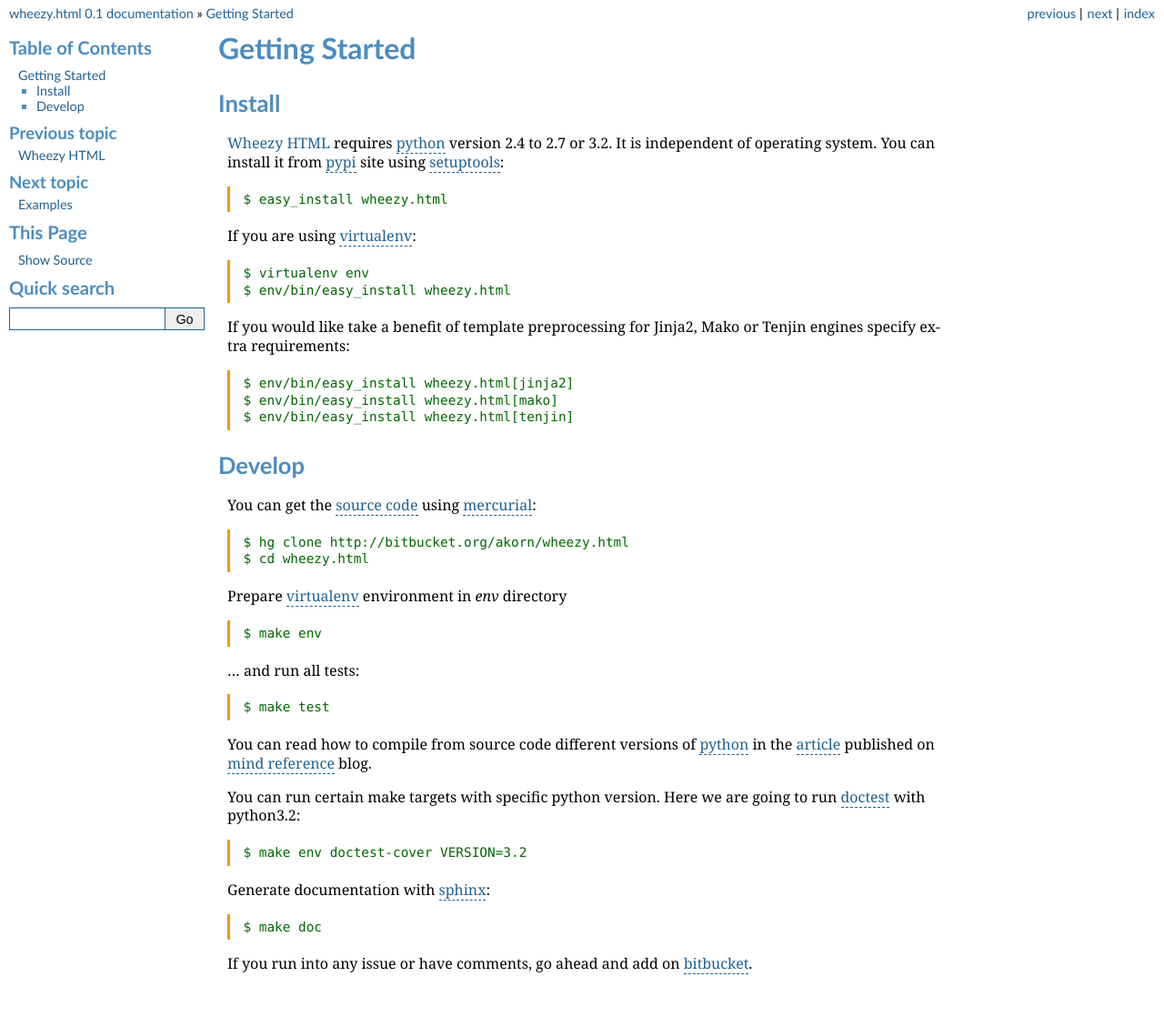
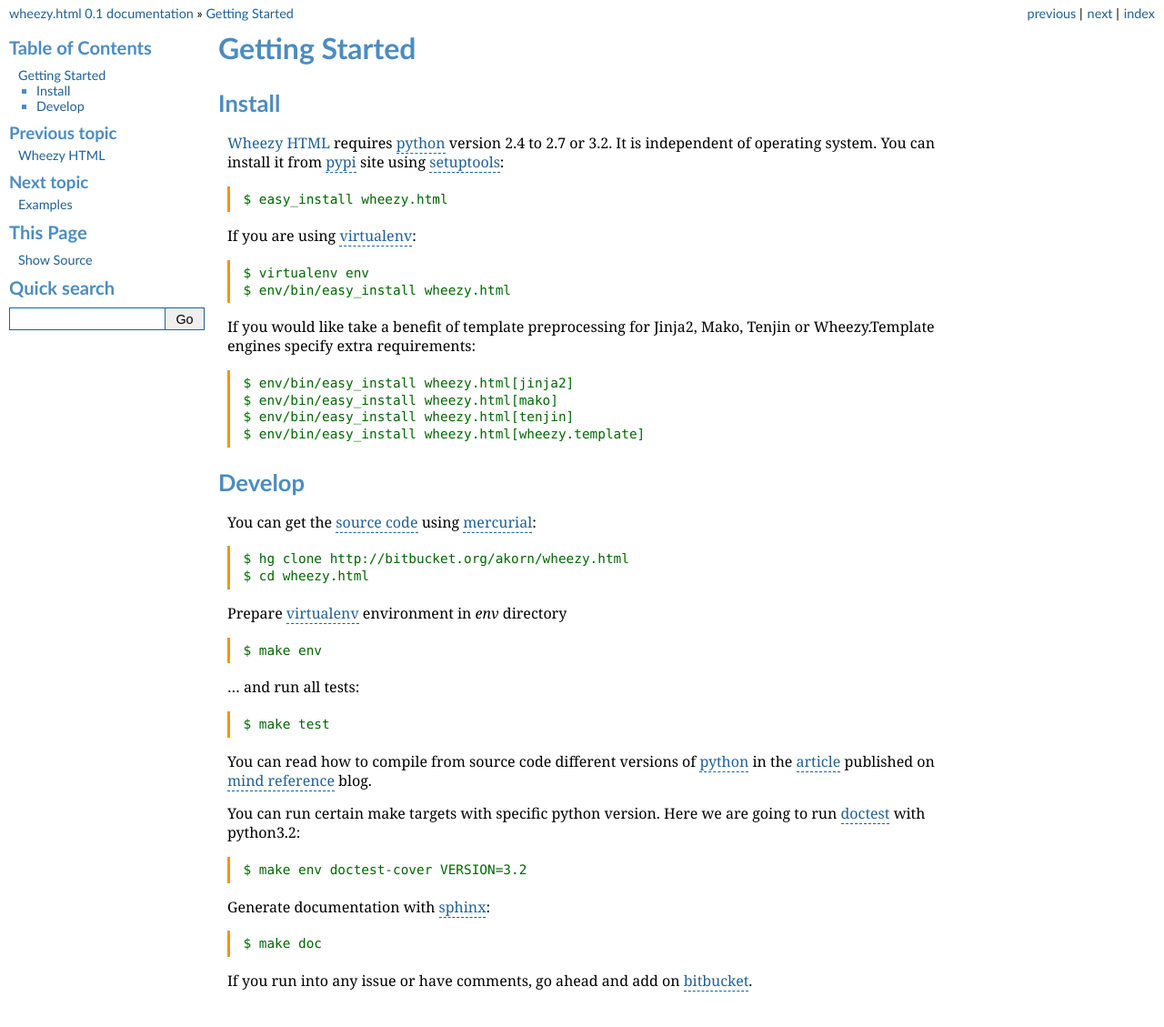
Before and after one commit to akornatskyy/wheezy.html, a Sphinx documentation site: the page built from doc/gettingstarted.rst, in a window 1280 px wide. Shown: the top 1129 px of the page at 91% size. Built offline with Sphinx 7.4.7, drawn with Linux system fonts in a browser that asks for light colours.

Commit message:
Updated documentation with respect to added support for wheezy.template.

```diff
--- a/doc/gettingstarted.rst
+++ b/doc/gettingstarted.rst
@@ -17,11 +17,12 @@
     $ env/bin/easy_install wheezy.html
 
 If you would like take a benefit of template preprocessing for
-Jinja2, Mako or Tenjin engines specify extra requirements::
+Jinja2, Mako, Tenjin or Wheezy.Template engines specify extra requirements::
 
     $ env/bin/easy_install wheezy.html[jinja2]
     $ env/bin/easy_install wheezy.html[mako]
     $ env/bin/easy_install wheezy.html[tenjin]
+    $ env/bin/easy_install wheezy.html[wheezy.template]
 
 Develop
 -------
--- a/doc/index.rst
+++ b/doc/index.rst
@@ -13,6 +13,7 @@
 * `Jinja2 Templates <http://jinja.pocoo.org>`_
 * `Mako Templates <http://www.makotemplates.org>`_
 * `Tenjin Templates <http://www.kuwata-lab.com/tenjin/>`_
+* `Wheezy Templates <http://pypi.python.org/pypi/wheezy.template/>`_
 
 It is optimized for performance, well tested and documented.
 
--- a/doc/modules.rst
+++ b/doc/modules.rst
@@ -61,6 +61,12 @@
 .. automodule:: wheezy.html.ext.mako
    :members:
 
+wheezy.html.ext.template
+------------------------
+
+.. automodule:: wheezy.html.ext.template
+   :members:
+
 wheezy.html.ext.tenjin
 ----------------------
 
--- a/setup.py
+++ b/setup.py
@@ -43,7 +43,8 @@
         'Topic :: Software Development :: Widget Sets',
         'Topic :: Text Processing :: Markup :: HTML'
     ],
-    keywords='html widget markup mako tenjin preprocessor',
+    keywords='html widget markup mako jinja2 tenjin wheezy.template '
+             'preprocessor',
     packages=['wheezy', 'wheezy.html', 'wheezy.html.ext'],
     package_dir={'': 'src'},
     namespace_packages=['wheezy'],
```
Also changed, not shown: doc/userguide.rst (+57 -0 lines), 1 other file.
